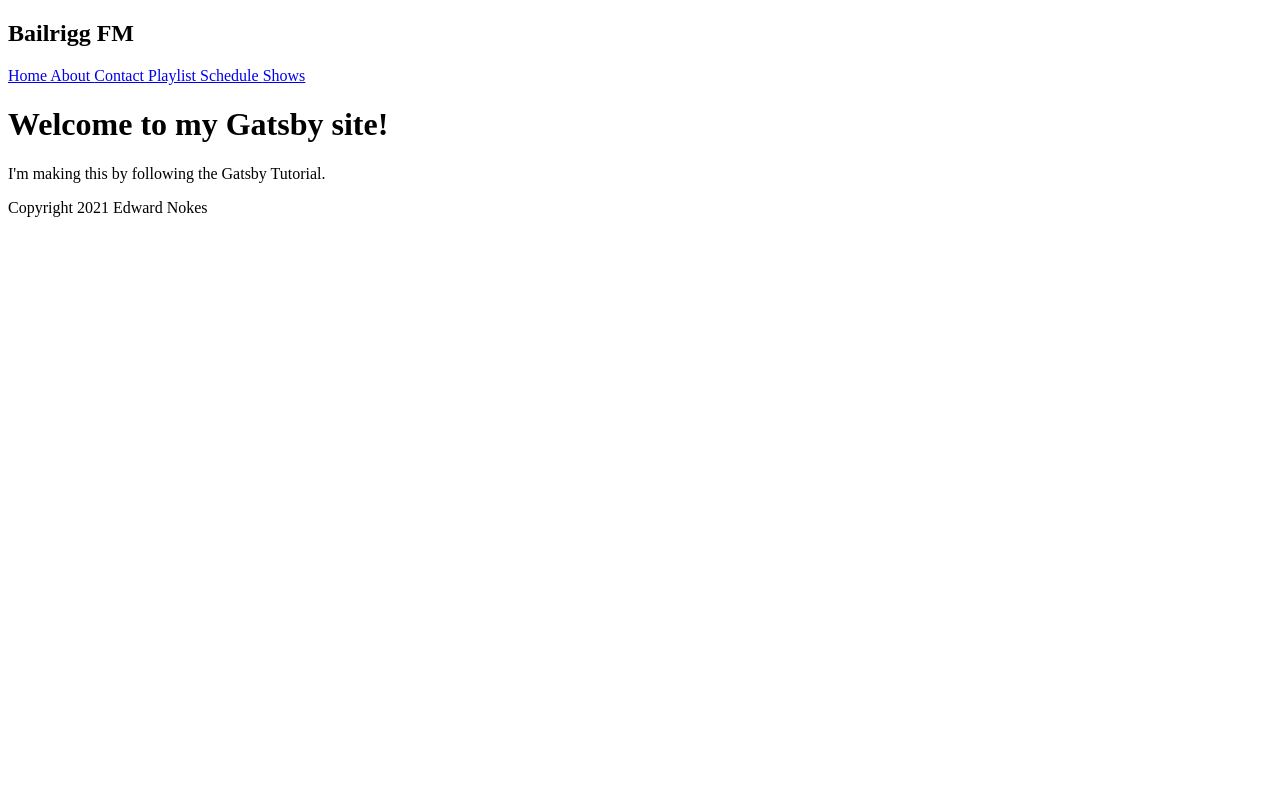
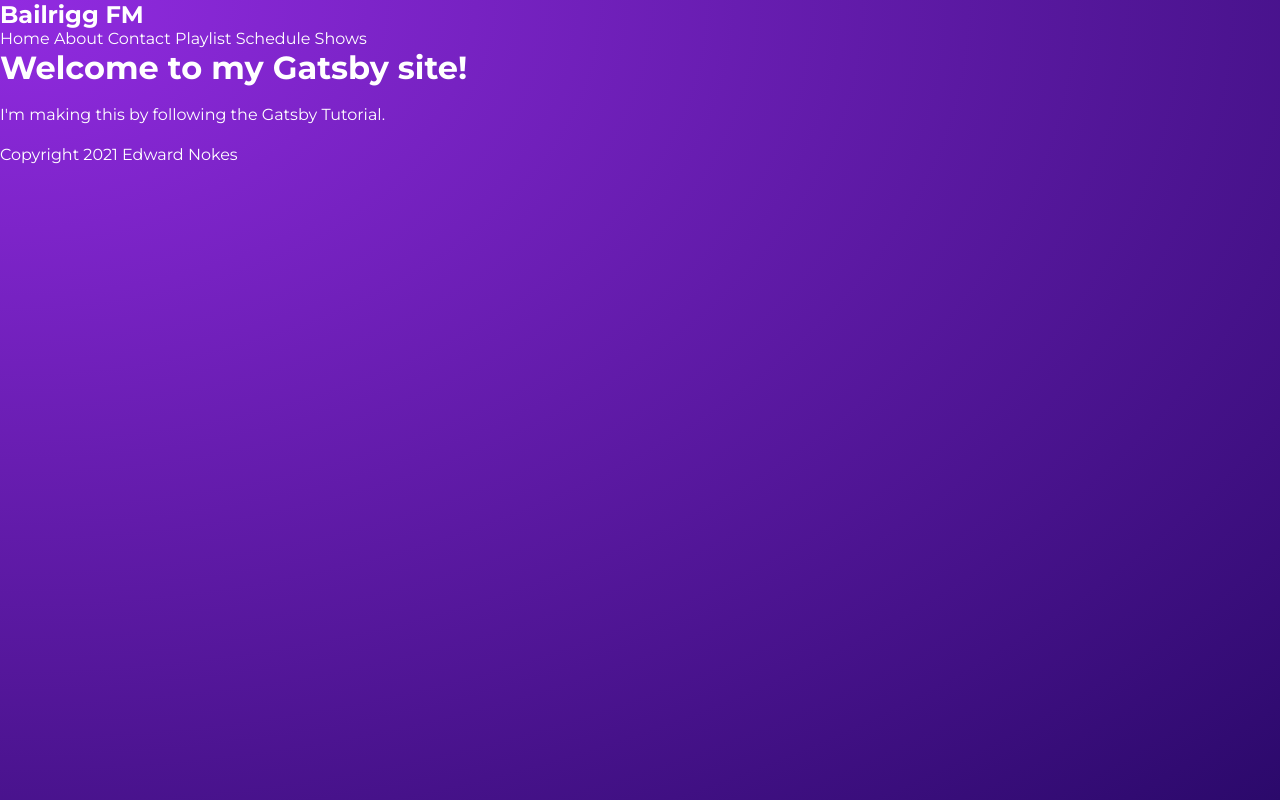
Before and after one commit to EddieIsBored/bailrigg-website, a Gatsby site: page / in a window 1280 px wide. Built offline with nearby package versions, Linux system fonts and the light colour scheme; Gatsby itself is replaced by a stand-in of ours.

Commit message:
CSS: The beginnings

```diff
--- a/src/components/Layout.js
+++ b/src/components/Layout.js
@@ -1,5 +1,6 @@
 import React from 'react'
 import Navbar from './Navbar'
+import '../styles/global.css'
 
 const Layout = ({children}) => {
     return (
--- /dev/null
+++ b/src/styles/global.css
@@ -0,0 +1,21 @@
+@import url('https://fonts.googleapis.com/css2?family=Montserrat:wght@300;400;500;700&display=swap');
+
+* {
+  margin: 0;
+  padding: 0;
+  text-decoration: none;
+  font-family: "Montserrat";
+  color: white;
+}
+html, body {
+  min-height: 100%;
+}
+body {
+  background: radial-gradient(at top left, rgba(146,43,225,1) 0%, rgba(43,9,107,1) 100%);
+  background-repeat: no-repeat;
+}
+
+p {
+  margin: 16px auto;
+  line-height: 1.5em;
+}
```
